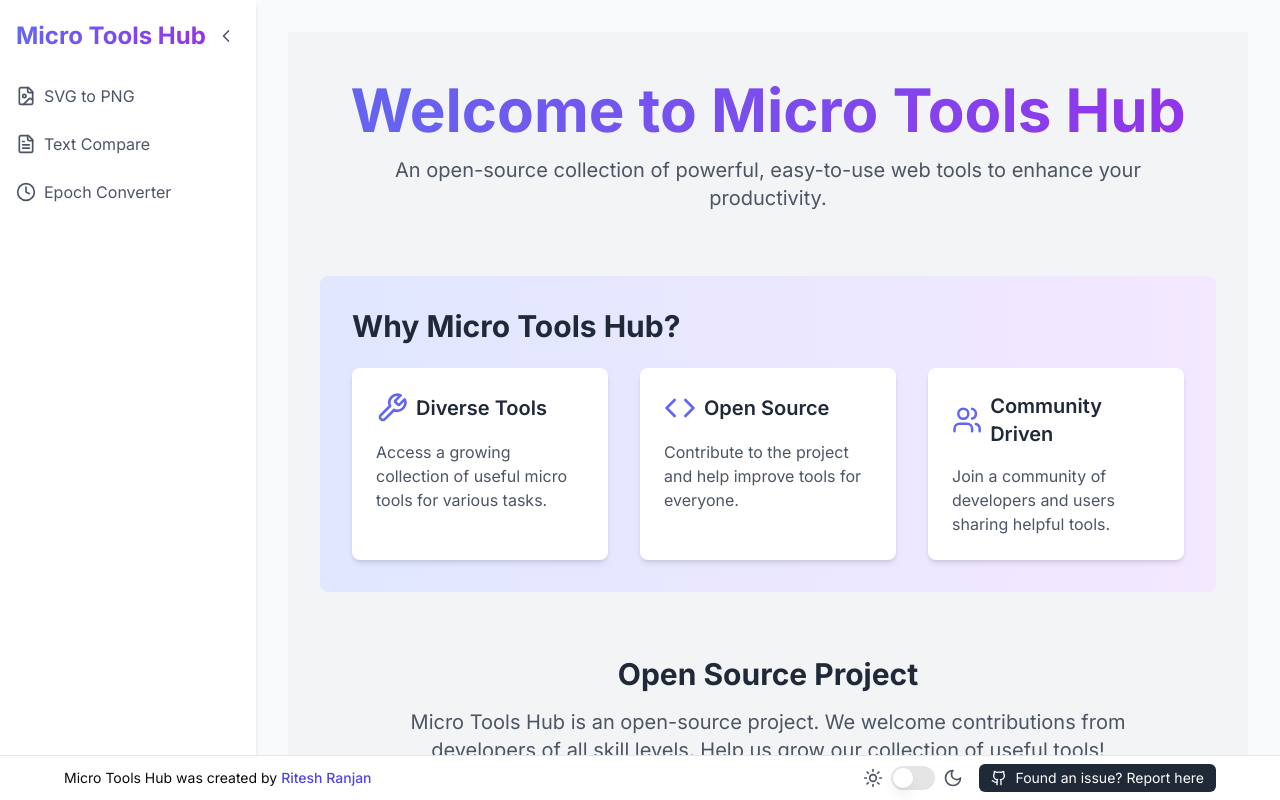
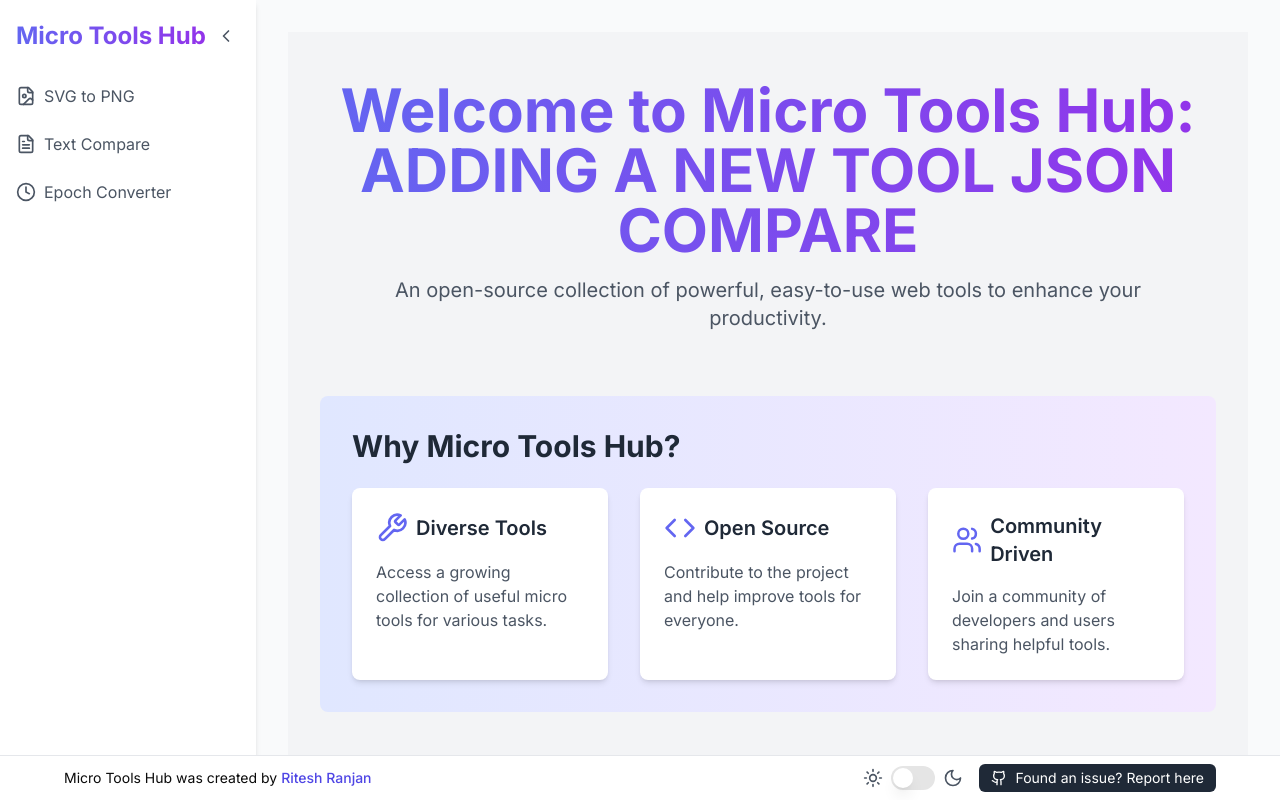
Before and after one commit to ritsrnjn/microtoolshub, a Next.js app: page / in a window 1280 px wide. Built offline with nearby package versions, Linux system fonts and the light colour scheme.

Commit message:
new tool branch

```diff
--- a/app/page.tsx
+++ b/app/page.tsx
@@ -7,7 +7,7 @@ export default function Home() {
     <div className="bg-gray-100  max-w-6xl mx-auto px-4 sm:px-6 lg:px-8 py-12">
       <header className="text-center mb-16">
         <h1 className="text-4xl sm:text-5xl md:text-6xl font-bold mb-4 bg-clip-text text-transparent bg-gradient-to-r from-indigo-500 to-purple-600">
-          Welcome to Micro Tools Hub
+          Welcome to Micro Tools Hub: ADDING A NEW TOOL JSON COMPARE
         </h1>
         <p className="text-xl text-gray-600 max-w-3xl mx-auto">
           An open-source collection of powerful, easy-to-use web tools to enhance your productivity.
```
